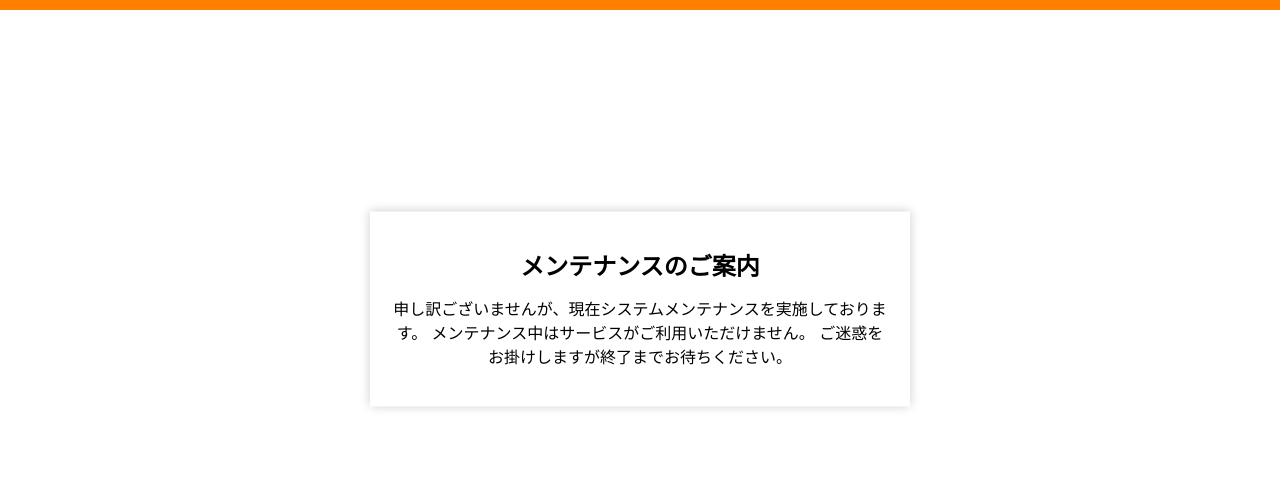
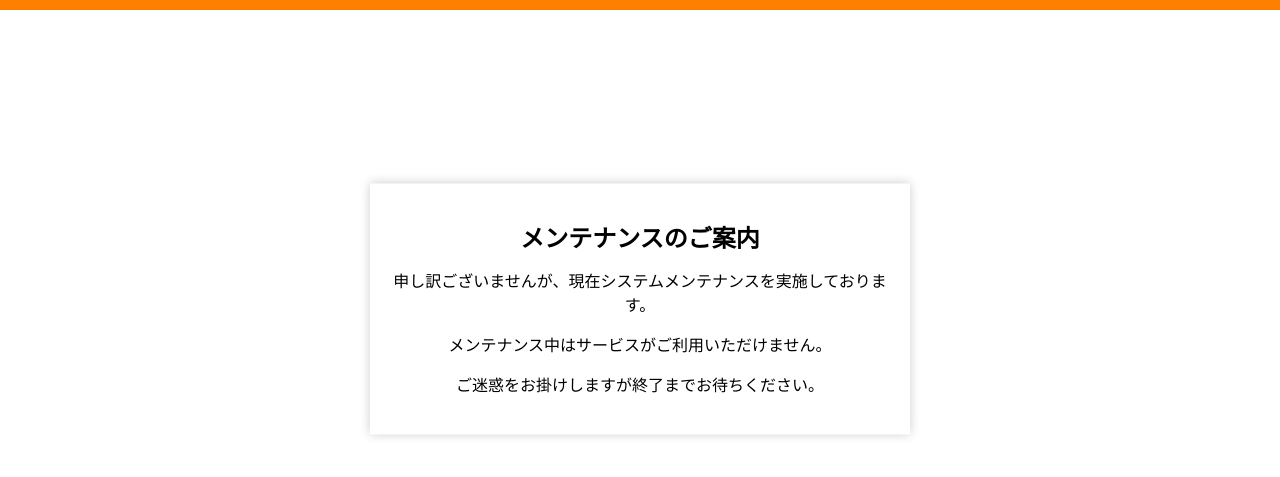
Before and after one commit to rei1007/switch, a plain HTML site: page index.html in a window 1280 px wide. Shown: the part 91-568 px from the top of the page. Drawn offline with Linux system fonts and the light colour scheme.

Commit message:
Update index.html

```diff
--- a/index.html
+++ b/index.html
@@ -16,9 +16,9 @@
   </header>
   <div class="maintenance-message">
     <h1>メンテナンスのご案内</h1>
-    <p>申し訳ございませんが、現在システムメンテナンスを実施しております。
-      メンテナンス中はサービスがご利用いただけません。
-      ご迷惑をお掛けしますが終了までお待ちください。</p>
+    <p>申し訳ございませんが、現在システムメンテナンスを実施しております。</p>
+    <p>メンテナンス中はサービスがご利用いただけません。</p>
+    <p>ご迷惑をお掛けしますが終了までお待ちください。</p>
   </div>
   <script>
         if ('serviceWorker' in navigator) {
```
